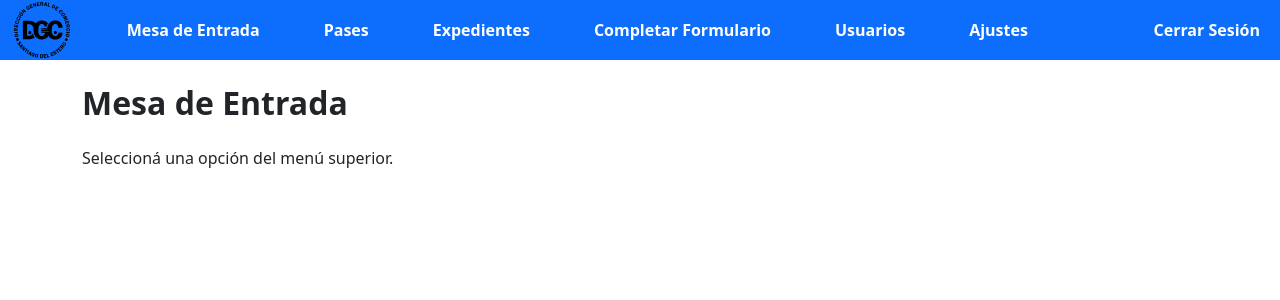
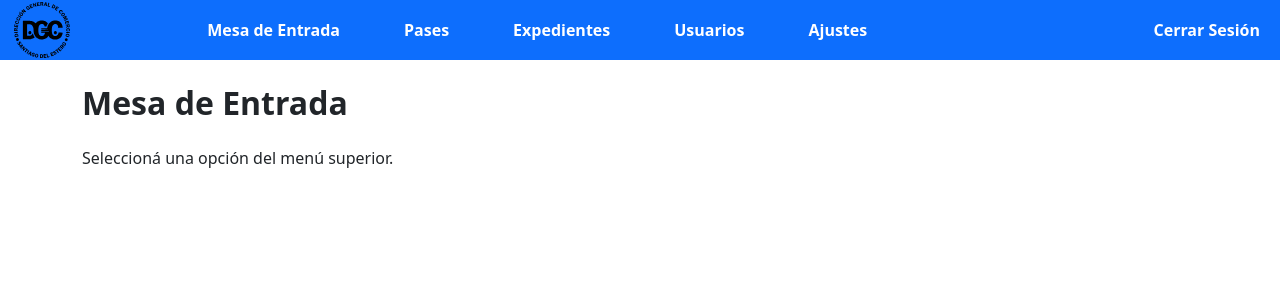
Before and after one commit to lucasdiaz27/10-Vistas-ejemplo-app, a React (Vite) app: page /menu-interno in a window 1280 px wide. Shown: the top 300 px of the page. Built offline with nearby package versions, Linux system fonts and the light colour scheme.

Commit message:
Arregle el scroll del login y elimine Completar Formulario del navbar interno

```diff
--- a/src/SiteApp.jsx
+++ b/src/SiteApp.jsx
@@ -13,10 +13,12 @@
 import { DetalleDenuncia as DetalleDenunciaPage } from "./pages/DetalleDenuncia";
 import DetalleExpediente from "./components/expedientes/DetalleExpediente";
 import Ajustes from "./pages/Ajustes";
+import ScrollToTop from "./components/ScrollToTop";
 
 function SiteApp() {
   return (
     <Router>
+      <ScrollToTop />
       <Routes>
         {/* Páginas normales con NavBar y Footer */}
         <Route
--- a/src/components/NavBarInterno.jsx
+++ b/src/components/NavBarInterno.jsx
@@ -50,11 +50,6 @@
                 </Link>
               </li>
               <li className="nav-item me-5">
-                <Link className="nav-link text-white fw-semibold" to="/menu-interno?vista=completar-formulario">
-                  Completar Formulario
-                </Link>
-              </li>
-              <li className="nav-item me-5">
                 <Link className="nav-link text-white fw-semibold" to="/menu-interno?vista=usuarios">
                   Usuarios
                 </Link>
--- /dev/null
+++ b/src/components/ScrollToTop.jsx
@@ -0,0 +1,14 @@
+import { useEffect } from "react";
+import { useLocation } from "react-router-dom";
+
+const ScrollToTop = () => {
+  const { pathname } = useLocation();
+
+  useEffect(() => {
+    window.scrollTo({ top: 0, left: 0, behavior: "smooth" });
+  }, [pathname]);
+
+  return null;
+};
+
+export default ScrollToTop;
```
